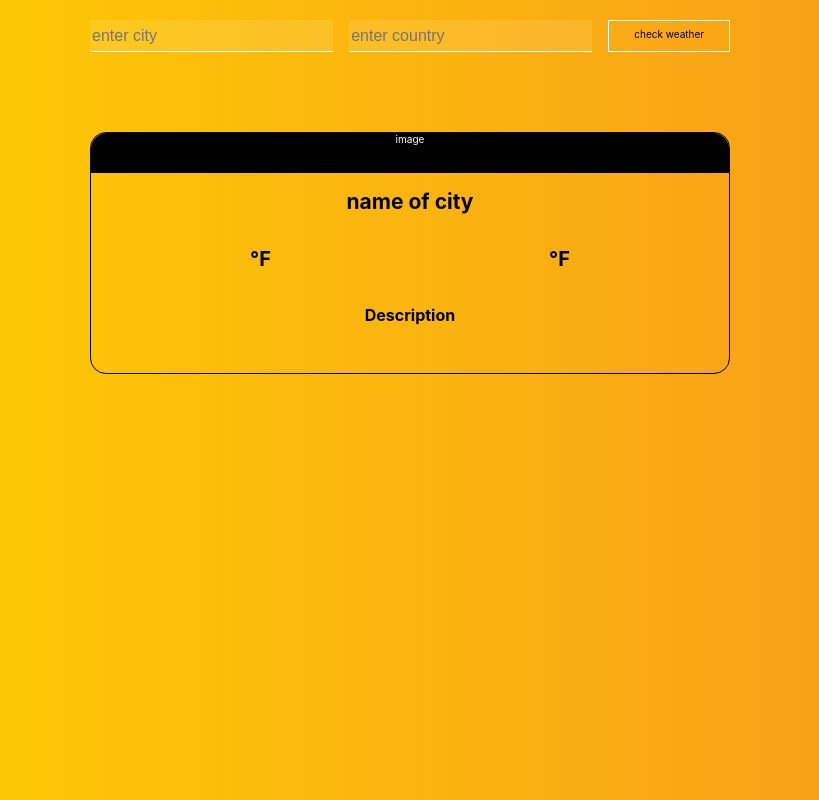
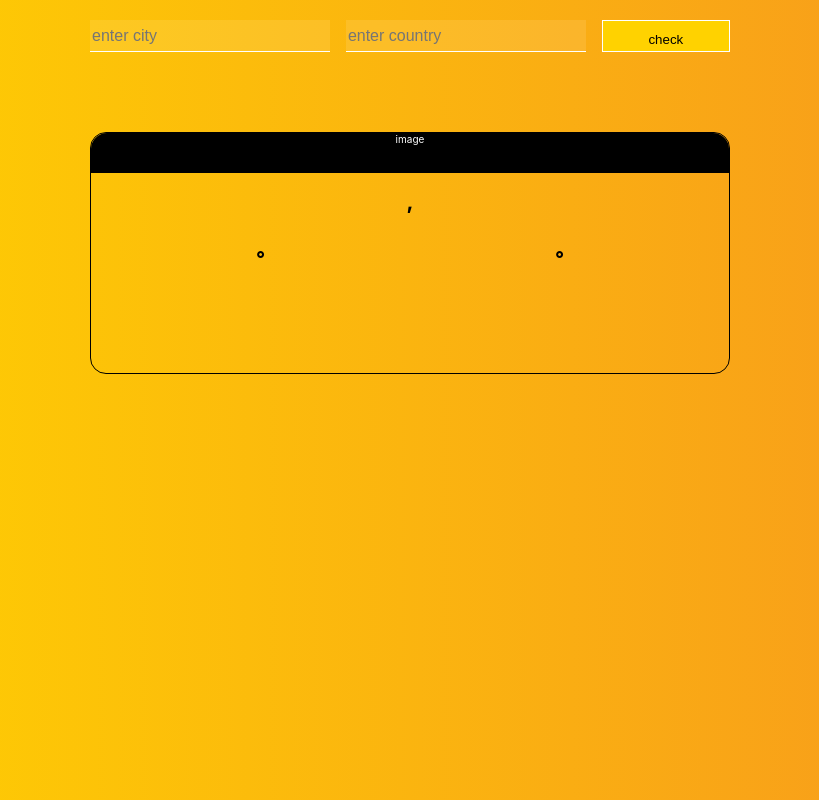
Before and after one commit to noramens/Weather-with-React, a React (Create React App) app in the folder weather-app/: page / in a window 1280 px wide. Shown: the whole page, without its empty margins (230-1049 px from the left). Built offline with nearby package versions, Linux system fonts and the light colour scheme.

Commit message:
Get neccesary api values

```diff
--- a/weather-app/src/App.css
+++ b/weather-app/src/App.css
@@ -36,6 +36,7 @@ input:focus {
   vertical-align: center;
   text-align: center;
   padding-top: 7px;
+  background: #ffd200;
 }
 
 .check:hover {
--- a/weather-app/src/App.js
+++ b/weather-app/src/App.js
@@ -1,13 +1,19 @@
 import React from 'react';
 import './App.css';
 
-class Form extends React.Component {
-  constructor() {
-    super();
+class App extends React.Component {
+  constructor(props) {
+    super(props);
 
     this.state = {
       city: '',
-      country: ''
+      country: '',
+      temp: null,
+      cityName: null,
+      countryName: null,
+      minTemp: null,
+      maxTemp: null,
+      description: null
     };
 
     this.handleCall = this.handleCall.bind(this);
@@ -19,8 +25,48 @@ class Form extends React.Component {
       `http://api.openweathermap.org/data/2.5/weather?q=${this.state.city},${this.state.country}k&APPID=ae4267c858ee38a20b390a044fabdd14`
     );
     const resp = await url.json();
-    this.setState({ city: ' ', country: ' ' });
+    const {
+      main: { temp }
+    } = await resp;
+
+    const {
+      main: { temp_max }
+    } = await resp;
+
+    const {
+      main: { temp_min }
+    } = await resp;
+
+    const {
+      weather: {
+        0: { description }
+      }
+    } = await resp;
+
+    const {
+      sys: { country }
+    } = await resp;
+
+    const { name } = await resp;
+
+    this.setState({
+      city: ' ',
+      country: ' ',
+      temp: temp,
+      cityName: name,
+      countryName: country,
+      minTemp: temp_min,
+      maxTemp: temp_max,
+      description: description
+    });
+
     console.log(resp);
+    console.log(temp);
+    console.log(temp_max);
+    console.log(temp_min);
+    console.log(description);
+    console.log(name);
+    console.log(country);
   };
 
   render() {
@@ -28,57 +74,43 @@ class Form extends React.Component {
       <>
         <form onSubmit={this.handleCall} className="form">
           <input
-            className="input"
             type="text"
             value={this.state.city}
             onChange={event => this.setState({ city: event.target.value })}
             placeholder="enter city"
+            className="input"
           />
           <input
-            className="input"
-            style={{ marginLeft: '1rem', marginRight: '1rem' }}
             type="text"
             value={this.state.country}
             onChange={event => this.setState({ country: event.target.value })}
             placeholder="enter country"
+            className="input"
+            style={{ marginRight: '1rem', marginLeft: '1rem' }}
           />
-          <div className="check">check weather</div>
+          <button className="check">check</button>
         </form>
+
+        <div className="status">
+          <div className="image">image</div>
+          <div className="name">
+            {this.state.cityName}, {this.state.countryName}
+          </div>
+          <div className="temp">
+            <div>
+              <h1>&deg;{this.state.minTemp}</h1>
+            </div>
+            <div>
+              {' '}
+              <h1>&deg; {this.state.maxTemp}</h1>
+            </div>
+          </div>
+          <div style={{ textAlign: 'center' }}>{this.state.temp}</div>
+          <div className="description">{this.state.description}</div>
+        </div>
       </>
     );
   }
 }
 
-class Status extends React.Component {
-  render() {
-    return (
-      <div className="status">
-        <div className="image">image</div>
-        <div className="name">name of city</div>
-        <div className="temp">
-          <div>
-            <h1>&deg;F</h1>
-          </div>
-          <div>
-            {' '}
-            <h1>&deg;F</h1>
-          </div>
-        </div>
-        <div className="description">Description</div>
-      </div>
-    );
-  }
-}
-
-class App extends React.Component {
-  render() {
-    return (
-      <div>
-        <Form />
-        <Status />
-      </div>
-    );
-  }
-}
-
 export default App;
```
